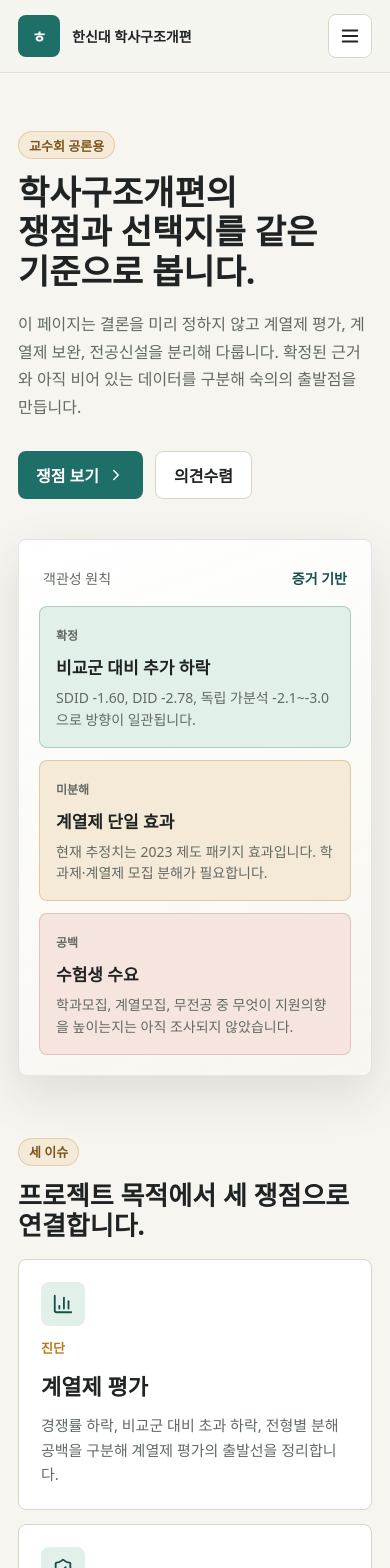
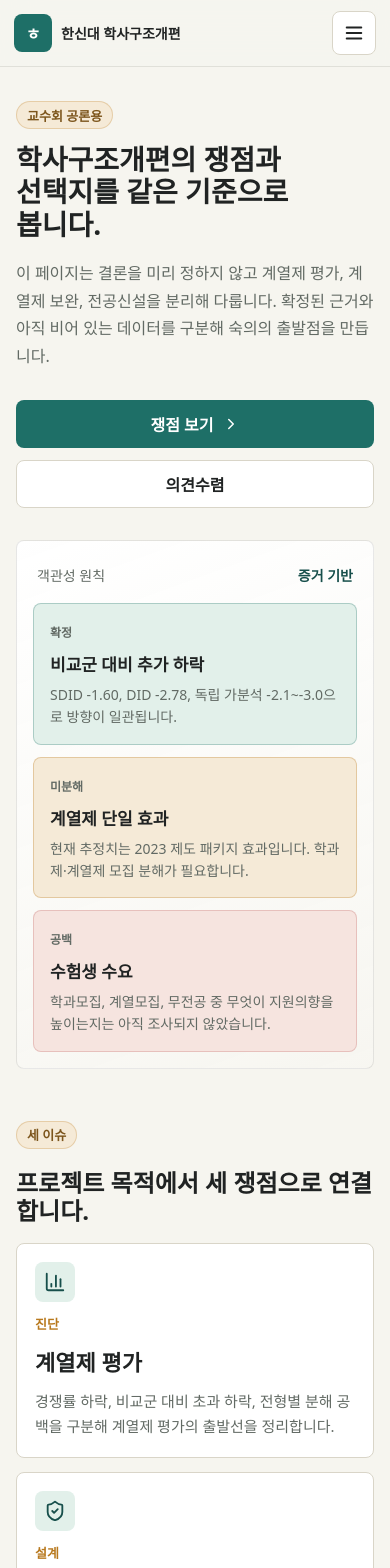
Before and after one commit to LeeSeogMin/hanshin, a Next.js app: page / in a window 390 px wide. Shown: the top 1568 px of the page. Built offline with nearby package versions, Linux system fonts and the light colour scheme.

Commit message:
Improve mobile responsive layout

```diff
--- a/app/globals.css
+++ b/app/globals.css
@@ -37,6 +37,7 @@ body {
     "Segoe UI",
     sans-serif;
   letter-spacing: 0;
+  overflow-x: hidden;
 }
 
 button,
@@ -116,6 +117,7 @@ main {
   display: flex;
   align-items: center;
   gap: 8px;
+  min-width: 0;
 }
 
 .nav-button,
@@ -175,6 +177,7 @@ main {
   min-height: 46px;
   margin-bottom: 8px;
   padding: 0 14px;
+  text-align: center;
 }
 
 .hero {
@@ -864,6 +867,7 @@ h2 {
 }
 
 .sim-card {
+  min-width: 0;
   padding: 18px;
   border: 1px solid var(--line);
   border-radius: 8px;
@@ -876,11 +880,15 @@ h2 {
 }
 
 .sim-table-wrap {
+  max-width: 100%;
+  min-width: 0;
   overflow-x: auto;
+  -webkit-overflow-scrolling: touch;
 }
 
 .sim-table {
   width: 100%;
+  min-width: 560px;
   border-collapse: collapse;
   font-size: 13px;
 }
@@ -1249,6 +1257,7 @@ h2 {
   line-height: 1.75;
   white-space: pre-wrap;
   word-break: keep-all;
+  overflow-wrap: anywhere;
 }
 
 .post-author {
@@ -1277,6 +1286,21 @@ h2 {
   font-size: 13px;
 }
 
+@media (max-width: 1180px) {
+  .site-header {
+    gap: 16px;
+  }
+
+  .brand {
+    min-width: 190px;
+  }
+
+  .nav-button {
+    padding: 0 10px;
+    font-size: 14px;
+  }
+}
+
 @media (max-width: 980px) {
   .desktop-nav {
     display: none;
@@ -1313,19 +1337,59 @@ h2 {
   .metric-row {
     grid-template-columns: repeat(3, minmax(0, 1fr));
   }
+
+  .board-layout {
+    grid-template-columns: 1fr;
+  }
+}
+
+@media (max-width: 860px) {
+  .home-flow-panel,
+  .question-panel,
+  .detail-intro {
+    grid-template-columns: 1fr;
+  }
+
+  .metric-row {
+    grid-template-columns: 1fr;
+  }
+
+  .board-heading {
+    display: grid;
+    grid-template-columns: 1fr;
+    align-items: start;
+  }
+
+  .refresh-button {
+    width: fit-content;
+  }
 }
 
 @media (max-width: 720px) {
   .site-header {
     min-height: 66px;
+    padding: 11px 14px;
   }
 
   .brand {
     min-width: 0;
+    gap: 9px;
+    max-width: calc(100vw - 76px);
+    overflow: hidden;
+  }
+
+  .brand-mark {
+    width: 38px;
+    height: 38px;
+    flex: 0 0 auto;
   }
 
   .brand strong {
+    overflow: hidden;
+    max-width: 100%;
     font-size: 14px;
+    text-overflow: ellipsis;
+    white-space: nowrap;
   }
 
   .brand small {
@@ -1334,23 +1398,67 @@ h2 {
 
   .mobile-nav {
     top: 66px;
+    max-height: calc(100vh - 66px);
+    overflow-y: auto;
+    padding: 10px 14px 12px;
   }
 
   .hero {
-    padding-top: 28px;
+    padding: 28px 16px 24px;
+  }
+
+  .hero-copy {
+    padding: 12px 0 4px;
   }
 
   h1 {
-    font-size: 34px;
+    font-size: 32px;
     line-height: 1.16;
+    text-wrap: auto;
   }
 
   .hero-copy p {
     font-size: 16px;
   }
 
+  .hero-actions {
+    display: grid;
+    grid-template-columns: 1fr;
+  }
+
+  .primary-link,
+  .secondary-link,
+  .submit-link {
+    width: 100%;
+  }
+
+  .hero-panel {
+    padding: 16px;
+    box-shadow: none;
+  }
+
+  .signal-card {
+    min-height: auto;
+  }
+
+  .menu-section,
+  .home-summary-section,
+  .detail-section,
+  .process-section,
+  .participation-section,
+  .discussion-section,
+  .board-page-hero,
+  .footer {
+    padding-right: 16px;
+    padding-left: 16px;
+  }
+
   .section-heading {
     display: block;
+  }
+
+  .section-heading h2 {
+    margin-top: 6px;
   }
 
   .topic-card,
@@ -1366,16 +1474,45 @@ h2 {
   }
 
   .detail-intro {
-    padding: 22px;
-  }
-
-  .metric-row {
-    grid-template-columns: 1fr;
+    padding: 20px;
+  }
+
+  .detail-intro h1 {
+    font-size: 30px;
+    text-wrap: auto;
+  }
+
+  .detail-intro p,
+  .board-page-hero p {
+    font-size: 16px;
+  }
+
+  .detail-icon,
+  .info-icon,
+  .topic-icon {
+    width: 40px;
+    height: 40px;
+  }
+
+  .metric-card,
+  .info-card,
+  .process-card,
+  .home-summary-card,
+  .topic-card,
+  .gap-card,
+  .evidence-item,
+  .sim-card,
+  .post-card {
+    padding: 18px;
   }
 
   .participation-section,
   .discussion-section {
     display: block;
+  }
+
+  .discussion-section .primary-link {
+    margin-top: 18px;
   }
 
   .board-heading,
@@ -1393,6 +1530,22 @@ h2 {
     margin-top: 18px;
   }
 
+  .form-footer {
+    display: grid;
+    grid-template-columns: 1fr;
+  }
+
+  .post-meta,
+  .post-author,
+  .gap-head {
+    align-items: flex-start;
+    justify-content: flex-start;
+  }
+
+  .gap-head {
+    flex-direction: column;
+  }
+
   .footer {
     display: block;
   }
@@ -1401,3 +1554,48 @@ h2 {
     margin-top: 8px;
   }
 }
+
+@media (max-width: 480px) {
+  .mobile-nav-button {
+    justify-content: flex-start;
+  }
+
+  .hero {
+    padding-top: 22px;
+  }
+
+  h1 {
+    font-size: 28px;
+  }
+
+  h2 {
+    font-size: 24px;
+  }
+
+  .detail-intro h1 {
+    font-size: 27px;
+  }
+
+  .kicker {
+    max-width: 100%;
+    white-space: normal;
+  }
+
+  .home-flow-panel,
+  .question-panel {
+    padding: 20px;
+  }
+
+  .home-flow-item {
+    grid-template-columns: 1fr;
+  }
+
+  .sim-table {
+    min-width: 520px;
+    font-size: 12px;
+  }
+
+  .field-label textarea {
+    min-height: 132px;
+  }
+}
```
